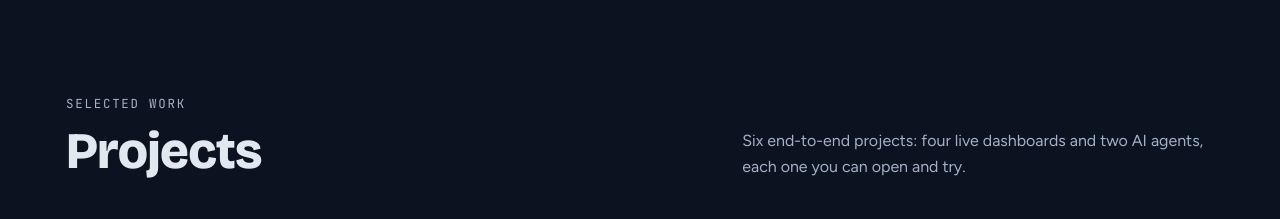
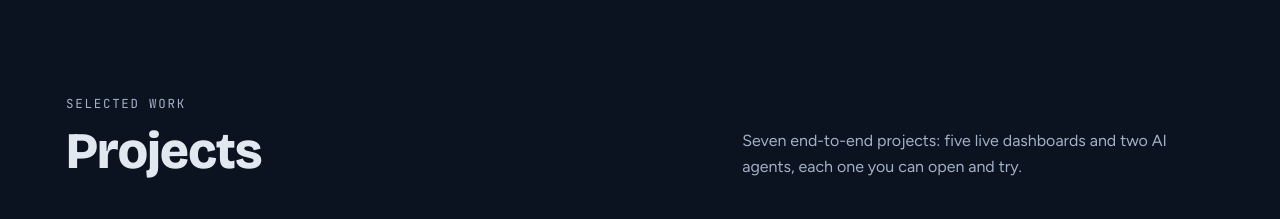
Before and after one commit to sakter2618-maker/portfolio, a plain HTML site: page index.html in a window 1280 px wide. Shown: the part 2060-2279 px from the top of the page. Drawn offline with nearby package versions, Linux system fonts and the light colour scheme.

Commit message:
Update project count

```diff
--- a/index.html
+++ b/index.html
@@ -382,7 +382,7 @@ footer{padding-block:40px;color:var(--dim);font-size:.85rem;display:flex;flex-wr
 
 <section class="block" id="projects">
   <div class="wrap">
-    <div class="head"><div><div class="eyebrow">Selected work</div><h2>Projects</h2></div><p>Six end-to-end projects: four live dashboards and two AI agents, each one you can open and try.</p></div>
+    <div class="head"><div><div class="eyebrow">Selected work</div><h2>Projects</h2></div><p>Seven end-to-end projects: five live dashboards and two AI agents, each one you can open and try.</p></div>
 
     <!-- Retail -->
     <article class="proj" style="--c:#22D3EE;--tint:rgba(34,211,238,.2)">
```
